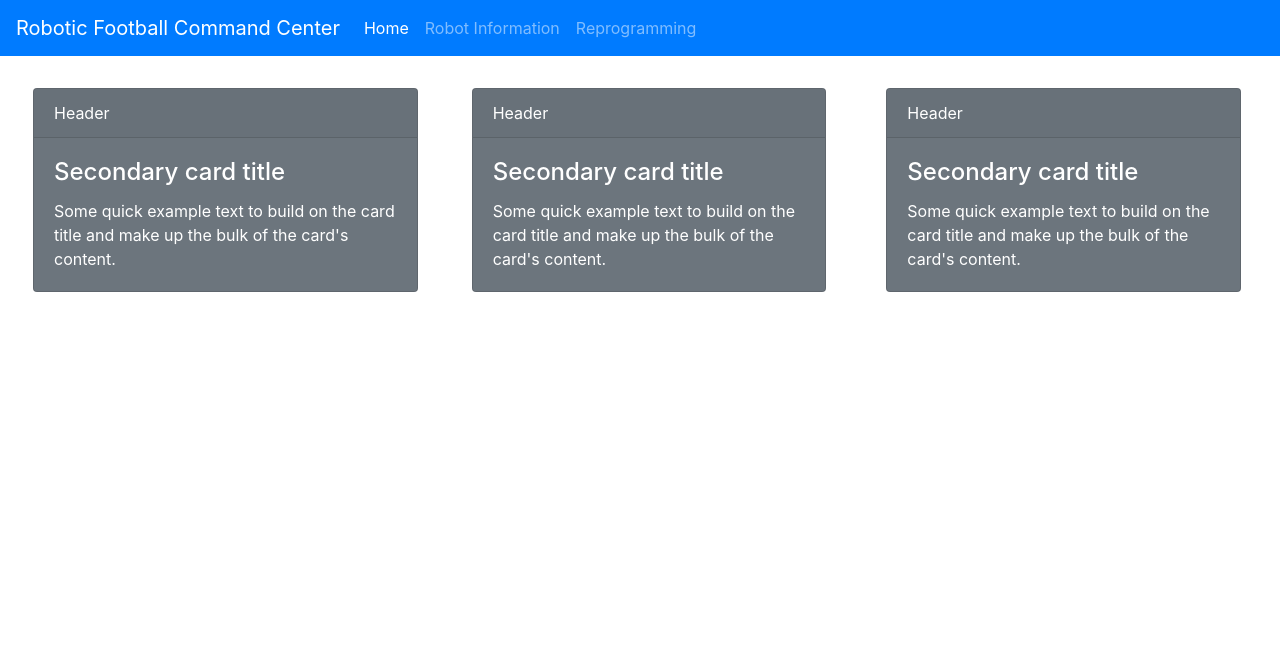
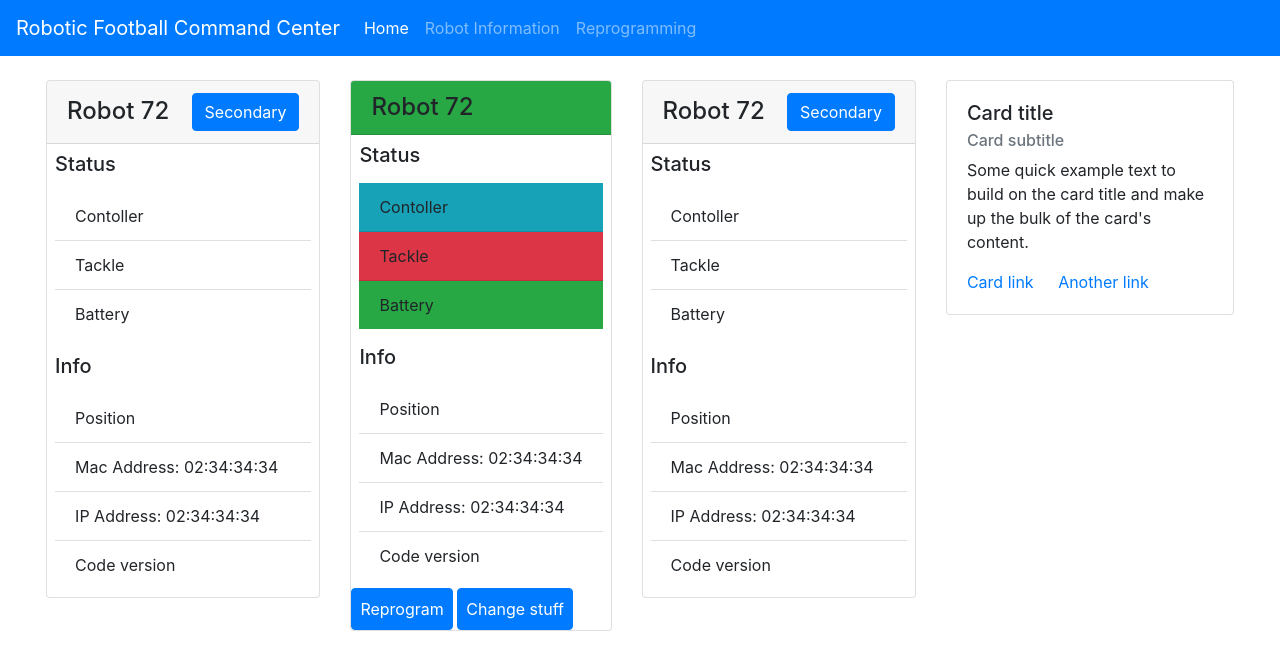
Before and after one commit to finnsnap/RoboticsWebserver, a website: page public/robotinfo.html in a window 1280 px wide. Drawn offline with nearby package versions, Linux system fonts and the light colour scheme; no server answers.

Commit message:
Updated robot info page with card design

```diff
--- a/public/robotinfo.html
+++ b/public/robotinfo.html
@@ -27,36 +27,109 @@
       </div>
     </nav>
 
-    <div class="row px-4 py-2">
+    <div class="container-fluid mt-4">
+      <div class="row justify-content-center">
 
-      <div class="col p-4">
-          <div class="card text-white bg-secondary">
-            <div class="card-header">Header</div>
-            <div class="card-body">
-              <h4 class="card-title">Secondary card title</h4>
-              <p class="card-text">Some quick example text to build on the card title and make up the bulk of the card's content.</p>
+        <div class="col-auto mb-3">
+          <!-- bg-success, bg-danger, bg-warning, bg-info, bg-secondary-->
+            <div class="card">
+                <h4 class="card-header card-title">
+                  Robot 72
+                  <button type="button" class="btn btn-primary ml-3">Secondary</button>
+                </h4>
+                <div class="card-body p-0">
+                  <h5 class="card-text p-2 text-left m-0">Status</h5>
+
+                  <ul class="list-group list-group-flush p-2 w-80">
+                    <li class="list-group-item">Contoller</li>
+                    <li class="list-group-item">Tackle</li>
+                    <li class="list-group-item">Battery</li>
+                  </ul>
+
+                  <h5 class="card-text p-2 text-left m-0">Info</h5>
+
+                  <ul class="list-group list-group-flush p-2">
+
+                    <li class="list-group-item">Position</li>
+                    <li class="list-group-item">Mac Address: 02:34:34:34</li>
+                    <li class="list-group-item">IP Address: 02:34:34:34</li>
+                    <li class="list-group-item">Code version</li>
+                  </ul>
+
                 </div>
             </div>
         </div>
 
-      <div class="col p4">
-        <div class="container py-4">
-          <div class="card text-white bg-secondary p-0">
-            <div class="card-header">Header</div>
-            <div class="card-body">
-              <h4 class="card-title">Secondary card title</h4>
-              <p class="card-text">Some quick example text to build on the card title and make up the bulk of the card's content.</p>
+        <div class="col-auto mb-3">
+          <!-- bg-success, bg-danger, bg-warning, bg-info, bg-secondary-->
+            <div class="card">
+                <h4 class="card-header card-title bg-success">
+                  Robot 72
+                </h4>
+                <div class="card-body p-0">
+                  <h5 class="card-text p-2 text-left m-0">Status</h5>
+
+                  <ul class="list-group list-group-flush p-2 w-80">
+                    <li class="list-group-item bg-info">Contoller</li>
+                    <li class="list-group-item bg-danger">Tackle</li>
+                    <li class="list-group-item bg-success">Battery</li>
+                  </ul>
+
+                  <h5 class="card-text p-2 text-left m-0">Info</h5>
+
+                  <ul class="list-group list-group-flush p-2">
+
+                    <li class="list-group-item">Position</li>
+                    <li class="list-group-item">Mac Address: 02:34:34:34</li>
+                    <li class="list-group-item">IP Address: 02:34:34:34</li>
+                    <li class="list-group-item">Code version</li>
+                  </ul>
+                  <button type="button" class="btn btn-primary p-2">Reprogram</button>
+                  <button type="button" class="btn btn-primary p-2">Change stuff</button>
+
                 </div>
             </div>
         </div>
+
+        <div class="col-auto mb-3">
+          <!-- bg-success, bg-danger, bg-warning, bg-info, bg-secondary-->
+            <div class="card">
+                <h4 class="card-header card-title">
+                  Robot 72
+                  <button type="button" class="btn btn-primary ml-3">Secondary</button>
+                </h4>
+                <div class="card-body p-0">
+                  <h5 class="card-text p-2 text-left m-0">Status</h5>
+
+                  <ul class="list-group list-group-flush p-2 w-80">
+                    <li class="list-group-item">Contoller</li>
+                    <li class="list-group-item">Tackle</li>
+                    <li class="list-group-item">Battery</li>
+                  </ul>
+
+                  <h5 class="card-text p-2 text-left m-0">Info</h5>
+
+                  <ul class="list-group list-group-flush p-2">
+
+                    <li class="list-group-item">Position</li>
+                    <li class="list-group-item">Mac Address: 02:34:34:34</li>
+                    <li class="list-group-item">IP Address: 02:34:34:34</li>
+                    <li class="list-group-item">Code version</li>
+                  </ul>
+
                 </div>
-<div class="col p4">
-        <div class="container py-4">
-          <div class="card text-white bg-secondary p-0">
-            <div class="card-header">Header</div>
+            </div>
+        </div>
+
+
+          <div class="col-auto mb-3">
+              <div class="card" style="width: 18rem;">
                   <div class="card-body">
-              <h4 class="card-title">Secondary card title</h4>
+                      <h5 class="card-title">Card title</h5>
+                      <h6 class="card-subtitle mb-2 text-muted">Card subtitle</h6>
                       <p class="card-text">Some quick example text to build on the card title and make up the bulk of the card's content.</p>
+                      <a href="#" class="card-link">Card link</a>
+                      <a href="#" class="card-link">Another link</a>
                   </div>
               </div>
           </div>
```
Lines whose indentation alone changed are shown as unchanged.
